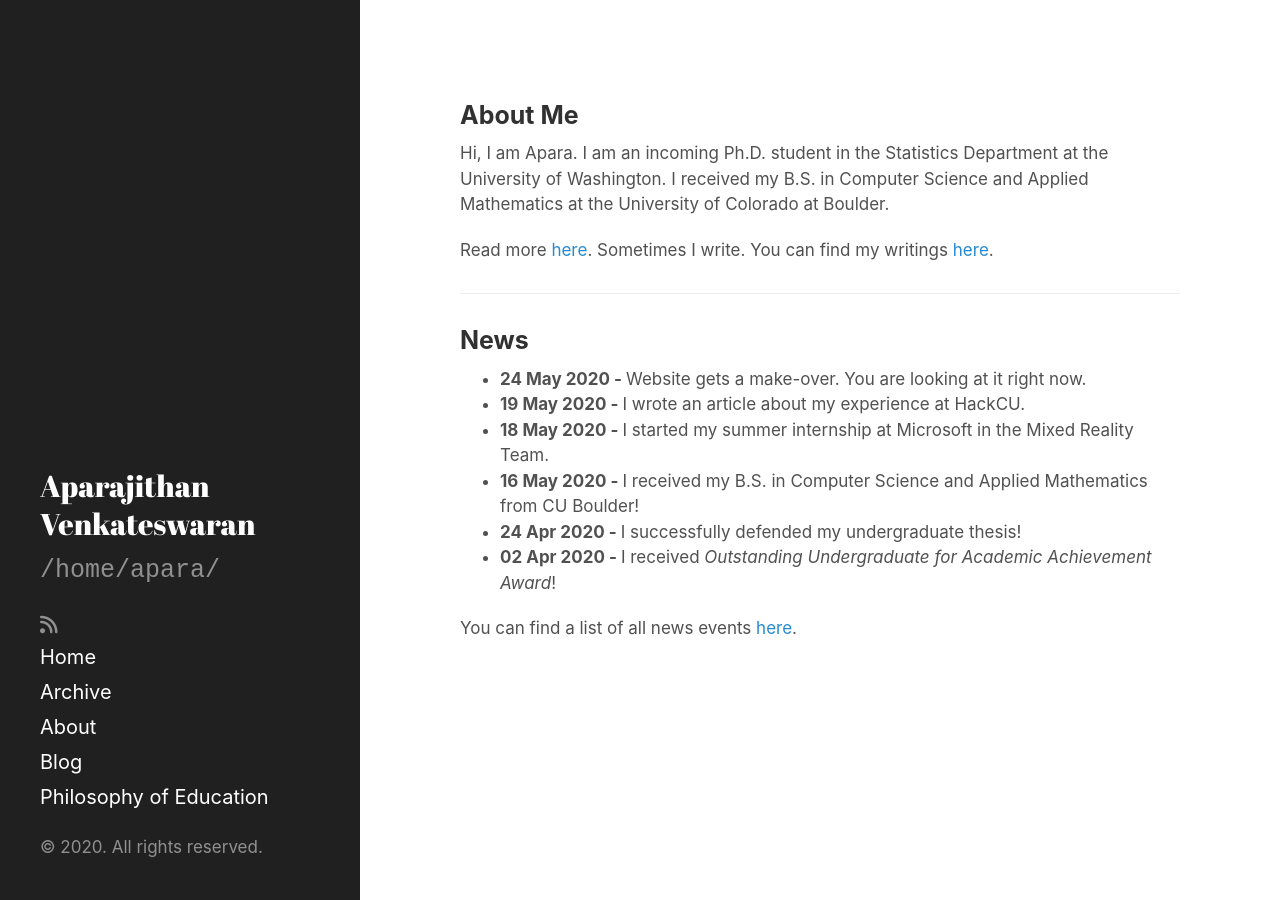
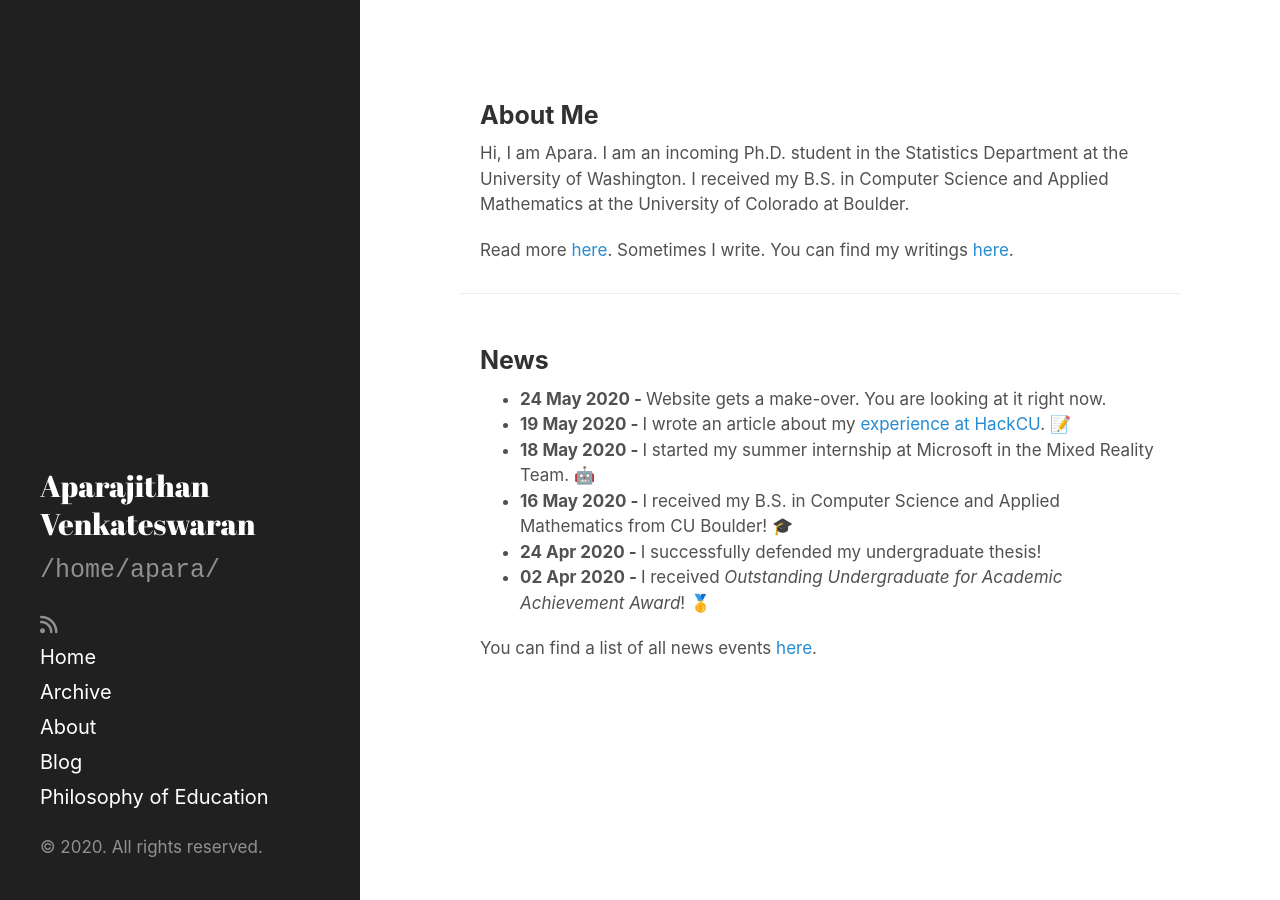
Before and after one commit to AparaV/aparavenkat.com, a Jekyll site: the page built from index.html, in a window 1280 px wide. Built offline with Jekyll 4.4.1, drawn with Linux system fonts in a browser that asks for light colours; nearby versions of some CDN libraries.

Commit message:
Fix hyperlink issue

```diff
--- a/index.html
+++ b/index.html
@@ -3,14 +3,18 @@
 title: Home
 ---
 
+
+<div class="container box">
   <h2>About Me</h2>
 
   <p>Hi, I am Apara. I am an incoming Ph.D. student in the Statistics Department at the University of Washington. I received my B.S. in Computer Science and Applied Mathematics at the University of Colorado at Boulder.</p>
 
   <p>Read more <a href="/bio">here</a>. Sometimes I write. You can find my writings <a href="/blog">here</a>.</p>
+</div>
 
 <hr>
 
+<div class="container box overflow-auto">
   <h2>News</h2>
   <ul>
     {% assign events = site.data.news | sort: 'date' | reverse %}
@@ -21,3 +25,4 @@
     {% endfor %}
   </ul>
   <p>You can find a list of all news events <a href="/archive#news-archive">here</a>.</p>
+</div>
```
Also changed, not shown: _data/news.yml (+4 -4 lines). Lines whose indentation alone changed are shown as unchanged.
